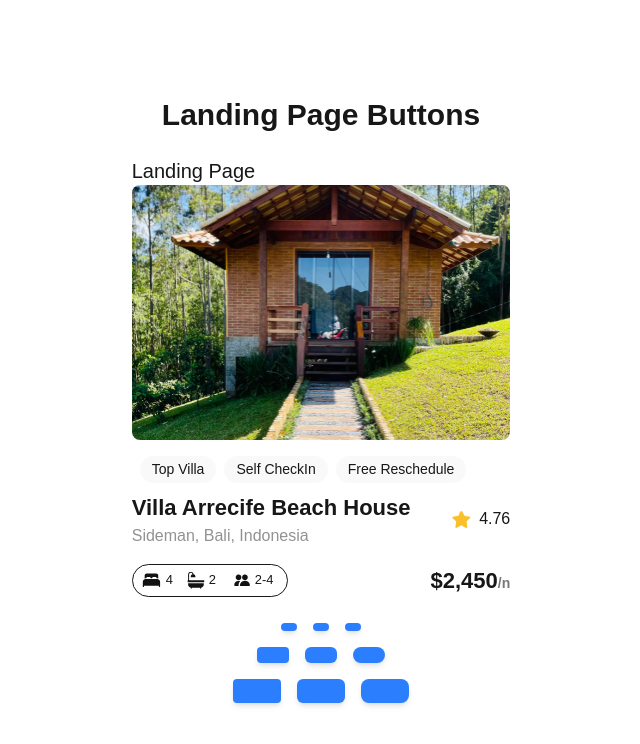
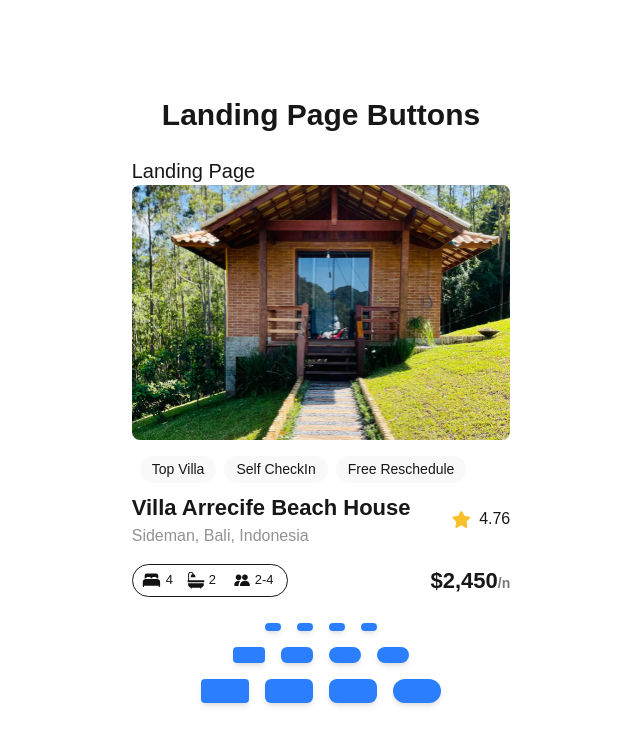
Before and after one commit to gevalinho/alx-project-0x00-setup, a Next.js app in the folder alx-project-0x00/: page /landing in a window 1280 px wide. Shown: the top 744 px of the page, without its empty margins (319-959 px from the left). Built offline with nearby package versions, Linux system fonts and the light colour scheme.

Commit message:
updating advance task

```diff
--- a/alx-project-0x00/pages/landing.tsx
+++ b/alx-project-0x00/pages/landing.tsx
@@ -18,6 +18,7 @@ const Landing: React.FC =  () => {
         <Button styles="Small Sm" size="small" shape="rounded-sm" />
         <Button styles="Small Md" size="small" shape="rounded-md" />
         <Button styles="Small Full" size="small" shape="rounded-lg" />
+        <Button styles="Small Full" size="small" shape="rounded-full" />
       </div>
 
       {/* Medium buttons */}
@@ -25,6 +26,7 @@ const Landing: React.FC =  () => {
         <Button styles="Medium Sm" size="medium" shape="rounded-sm" />
         <Button styles="Medium Md" size="medium" shape="rounded-md" />
         <Button styles="Medium Full" size="medium" shape="rounded-lg" />
+        <Button styles="Medium Full" size="medium" shape="rounded-full" />
       </div>
 
       {/* Large buttons */}
@@ -32,6 +34,7 @@ const Landing: React.FC =  () => {
         <Button styles="Large Sm" size="large" shape="rounded-sm" />
         <Button styles="Large Md" size="large" shape="rounded-md" />
         <Button styles="Large Full" size="large" shape="rounded-lg" />
+        <Button styles="Large Full" size="large" shape="rounded-full" />
       </div>
     </main>
   )
```
